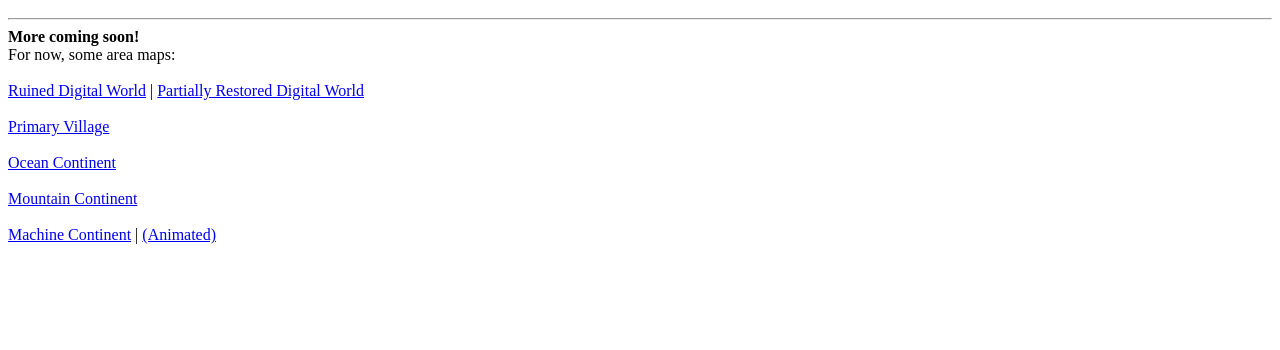
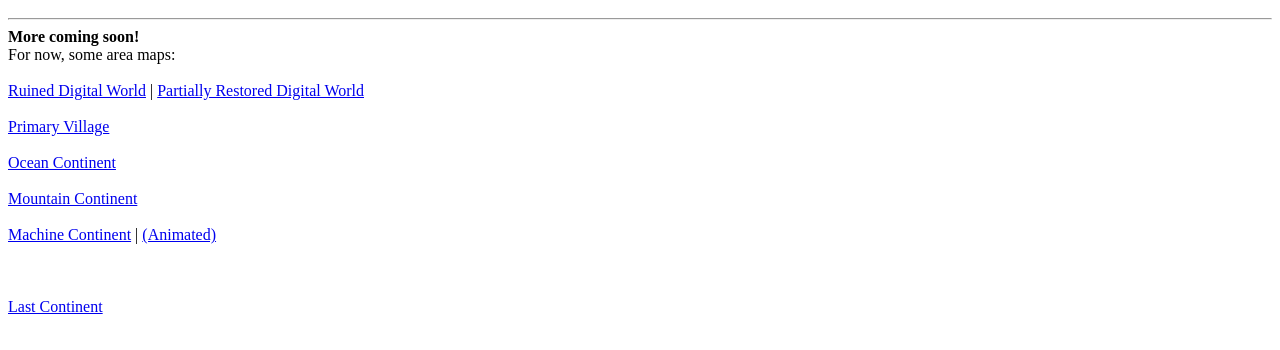
Before and after one commit to translatorWS/translatorWS.github.io, a plain HTML site: page translations/tag-tamers/index.html in a window 1280 px wide. Shown: the part 48-398 px from the top of the page. Drawn offline with Linux system fonts and the light colour scheme.

Commit message:
Update index.html

```diff
--- a/translations/tag-tamers/index.html
+++ b/translations/tag-tamers/index.html
@@ -17,8 +17,8 @@
     <a href="https://raw.githubusercontent.com/translatorWS/translatorWS.github.io/main/translations/tag-tamers/img/ocean-continent.png" target="_blank">Ocean Continent</a><br><br>
     <a href="https://raw.githubusercontent.com/translatorWS/translatorWS.github.io/main/translations/tag-tamers/img/mountain-continent.png" target="_blank">Mountain Continent</a><br><br>
     <a href="https://raw.githubusercontent.com/translatorWS/translatorWS.github.io/main/translations/tag-tamers/img/machine-continent.png" target="_blank">Machine Continent</a> | <a href="https://raw.githubusercontent.com/translatorWS/translatorWS.github.io/main/translations/tag-tamers/img/machine-continent.gif" target="_blank">(Animated)</a><br><br>
-
-
+    <br><br>
+    <a href="https://raw.githubusercontent.com/translatorWS/translatorWS.github.io/main/translations/tag-tamers/img/last-continent.png" target="_blank">Last Continent</a><br><br>
 
 
 
```
